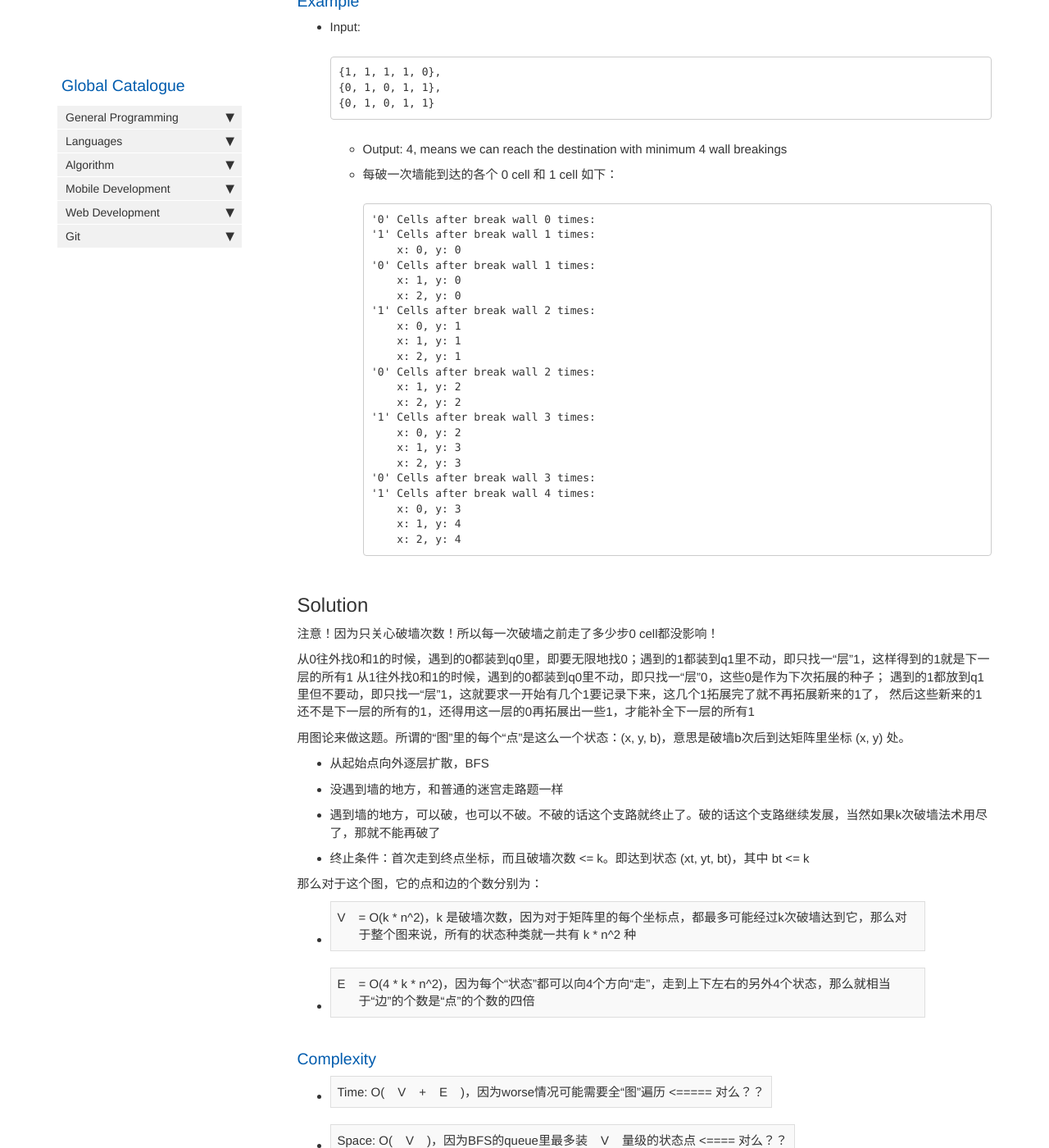
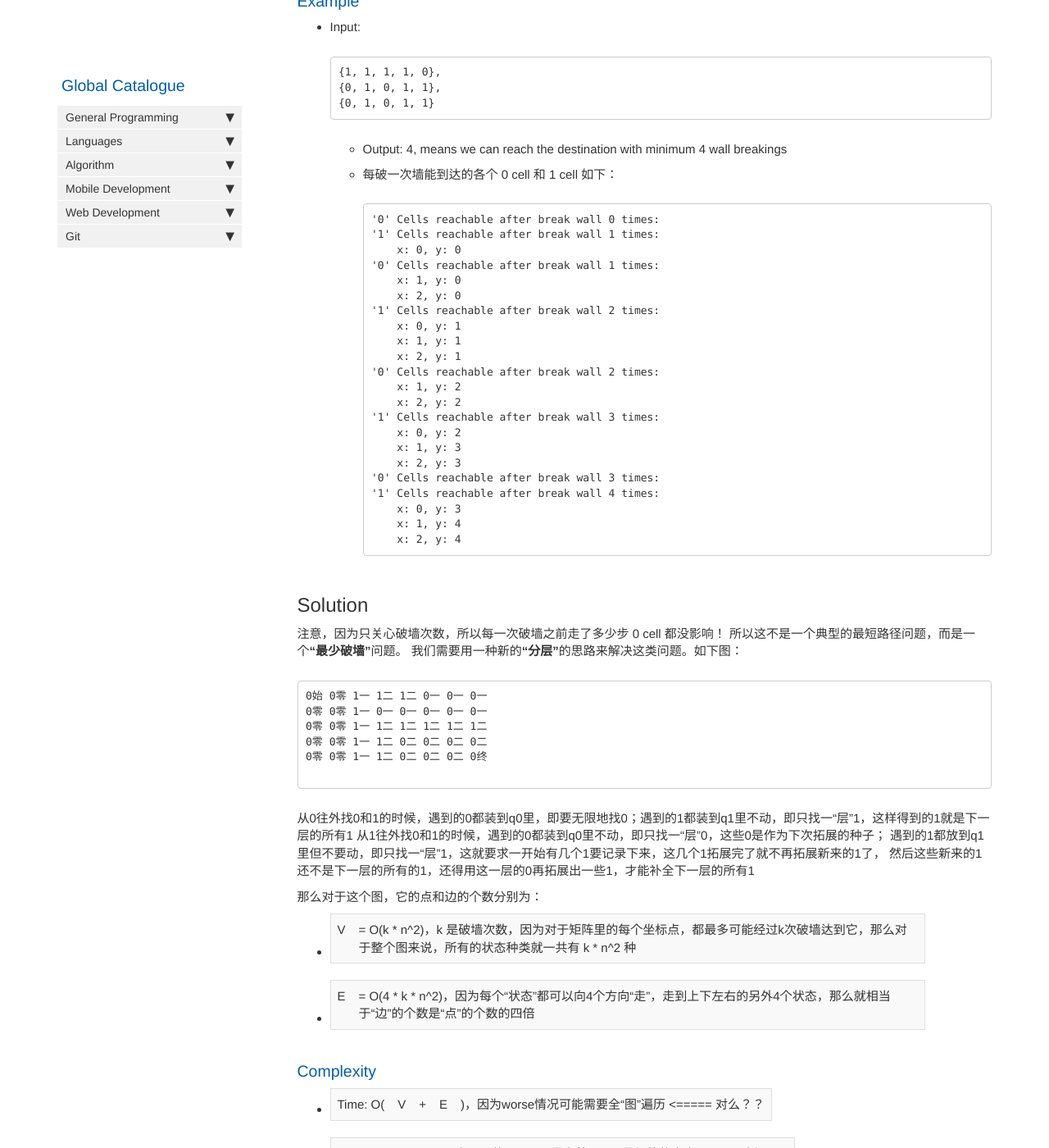
Before and after one commit to HungryOrc/hungryorc.github.io, a Jekyll site: the page built from pages/algorithm/algorithm_reach_destination_with_min_wall_breaking.md, in a window 1280 px wide and 1400 px high, scrolled down 365 px. Shown: the whole window at 82% size. Built offline with Jekyll 4.4.1, drawn with Linux system fonts in a browser that asks for light colours; nearby versions of some CDN libraries; comment, search, counter and statistics services are not loaded.

Commit message:
Update algorithm_reach_destination_with_min_wall_breaking.md

````diff
--- a/pages/algorithm/algorithm_reach_destination_with_min_wall_breaking.md
+++ b/pages/algorithm/algorithm_reach_destination_with_min_wall_breaking.md
@@ -24,32 +24,42 @@ toc: false
   * Output: 4, means we can reach the destination with minimum 4 wall breakings
   * 每破一次墙能到达的各个 0 cell 和 1 cell 如下：
     ```
-    '0' Cells after break wall 0 times:
-    '1' Cells after break wall 1 times:
+    '0' Cells reachable after break wall 0 times:
+    '1' Cells reachable after break wall 1 times:
         x: 0, y: 0
-    '0' Cells after break wall 1 times:
+    '0' Cells reachable after break wall 1 times:
         x: 1, y: 0
         x: 2, y: 0
-    '1' Cells after break wall 2 times:
+    '1' Cells reachable after break wall 2 times:
         x: 0, y: 1
         x: 1, y: 1
         x: 2, y: 1
-    '0' Cells after break wall 2 times:
+    '0' Cells reachable after break wall 2 times:
         x: 1, y: 2
         x: 2, y: 2
-    '1' Cells after break wall 3 times:
+    '1' Cells reachable after break wall 3 times:
         x: 0, y: 2
         x: 1, y: 3
         x: 2, y: 3
-    '0' Cells after break wall 3 times:
-    '1' Cells after break wall 4 times:
+    '0' Cells reachable after break wall 3 times:
+    '1' Cells reachable after break wall 4 times:
         x: 0, y: 3
         x: 1, y: 4
         x: 2, y: 4
     ```
 
 ## Solution
-注意！因为只关心破墙次数！所以每一次破墙之前走了多少步0 cell都没影响！
+注意，因为只关心破墙次数，所以每一次破墙之前走了多少步 0 cell 都没影响！
+所以这不是一个典型的最短路径问题，而是一个**“最少破墙”**问题。
+我们需要用一种新的**“分层”**的思路来解决这类问题。如下图：
+```
+0始 0零 1一 1二 1二 0一 0一 0一
+0零 0零 1一 0一 0一 0一 0一 0一
+0零 0零 1一 1二 1二 1二 1二 1二
+0零 0零 1一 1二 0二 0二 0二 0二
+0零 0零 1一 1二 0二 0二 0二 0终
+
+```
 
 从0往外找0和1的时候，遇到的0都装到q0里，即要无限地找0；遇到的1都装到q1里不动，即只找一“层”1，这样得到的1就是下一层的所有1
 从1往外找0和1的时候，遇到的0都装到q0里不动，即只找一“层”0，这些0是作为下次拓展的种子；
@@ -58,11 +68,8 @@ toc: false
 
 
 
-用图论来做这题。所谓的“图”里的每个“点”是这么一个状态：(x, y, b)，意思是破墙b次后到达矩阵里坐标 (x, y) 处。
-* 从起始点向外逐层扩散，BFS
-* 没遇到墙的地方，和普通的迷宫走路题一样
-* 遇到墙的地方，可以破，也可以不破。不破的话这个支路就终止了。破的话这个支路继续发展，当然如果k次破墙法术用尽了，那就不能再破了
-* 终止条件：首次走到终点坐标，而且破墙次数 <= k。即达到状态 (xt, yt, bt)，其中 bt <= k
+
+
 
 那么对于这个图，它的点和边的个数分别为：
 * |V| = O(k * n^2)，k 是破墙次数，因为对于矩阵里的每个坐标点，都最多可能经过k次破墙达到它，那么对于整个图来说，所有的状态种类就一共有 k * n^2 种
````
